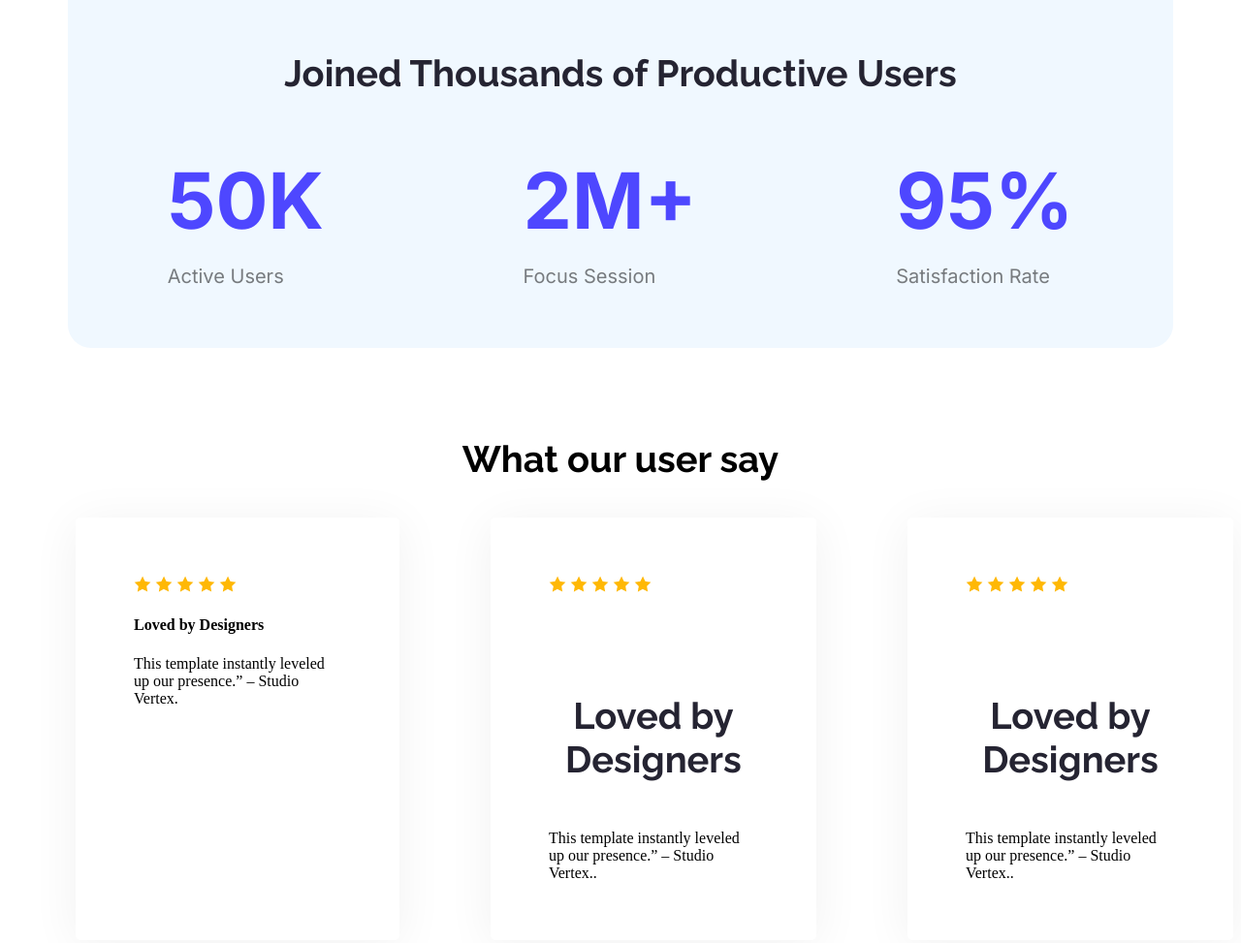
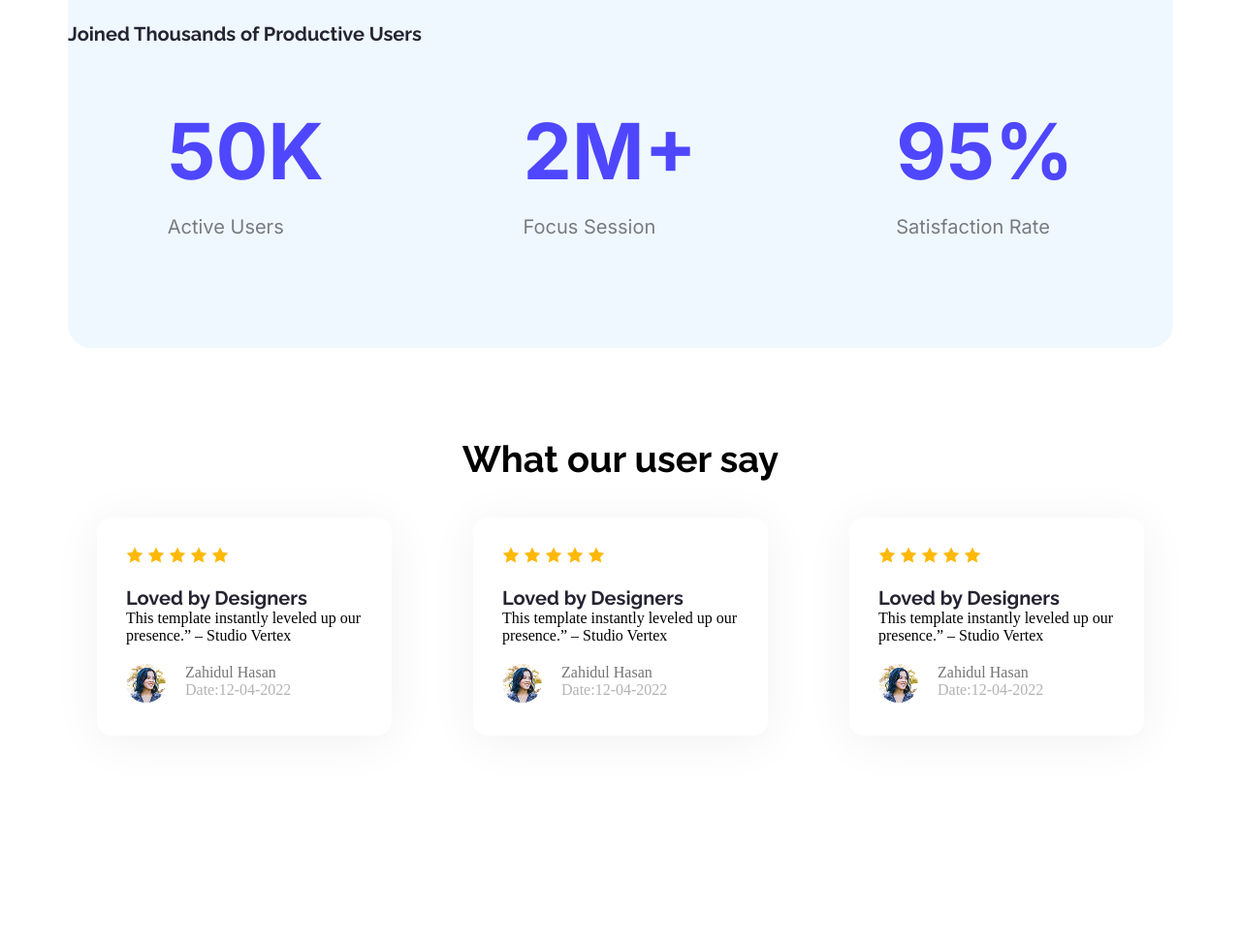
Before and after one commit to zahidulhasansakib/Assignment-no-1, a plain HTML site: page index.html in a window 1280 px wide. Shown: the part 1257-2230 px from the top of the page at 97% size. After the commit the page ends 2088 px from the top, so only its background shows below. Drawn offline with Linux system fonts and the light colour scheme.

Commit message:
add html and css code

```diff
--- a/index.html
+++ b/index.html
@@ -75,18 +75,44 @@
                      <img class="star" src="./Assets/icon-star.png" alt="">
 
 
-                     <h4 class="skill-title">Loved by Designers</h4>
-                    <user-description>This template instantly leveled up our presence.” – Studio Vertex.</user-description>
+                    <div class="user-title">Loved by Designers</div>
+                    <div class="description">This template instantly leveled up our presence.” – Studio Vertex</div>
+                    <div class="review-img">
+                        <div class="img">
+<img class="avatar" src="Assets/avatar.png" alt="">
+                        </div>
+
+                   <div class="letter">
+ <div class="rev-name">Zahidul Hasan</div>
+                    <div class="rev-date">Date:12-04-2022</div>
+                   </div>
+
                  </div>
+                  </div>
                  <div class="user">
+
                     <img class="star" src="./Assets/icon-star.png" alt="">
                      <img class="star" src="./Assets/icon-star.png" alt="">
                      <img class="star" src="./Assets/icon-star.png" alt="">
                      <img class="star" src="./Assets/icon-star.png" alt="">
                      <img class="star" src="./Assets/icon-star.png" alt="">
+                    <div class="card-star-title">
+                    <div class="user-title">Loved by Designers</div>
+                     <div class="description">This template instantly leveled up our  presence.” –  Studio Vertex</div>
 
-                    <h4 class="user-title">Loved by Designers</h4>
-                    <user-description>This template instantly leveled up our presence.” – Studio Vertex..</user-description>
+                     <div class="review-img">
+   <div class="img">
+                    <img class="avatar" src="Assets/avatar.png" alt="">
+                        </div>
+                         <div class="letter">
+ <div class="rev-name">Zahidul Hasan</div>
+                    <div class="rev-date">Date:12-04-2022</div>
+                   </div>
+                     </div>
+
+                    </div>
+
+
                  </div>
                  <div class="user">
                      <img class="star" src="./Assets/icon-star.png" alt="">
@@ -95,8 +121,20 @@
                      <img class="star" src="./Assets/icon-star.png" alt="">
                      <img class="star" src="./Assets/icon-star.png" alt="">
 
-                    <h4 class="user-title">Loved by Designers</h4>
-                    <user-description>This template instantly leveled up our presence.” – Studio Vertex..</user-description>
+                     <div class="user-title">Loved by Designers</div>
+                    <!-- <user-description>This template instantly leveled up our presence.” – Studio Vertex..</user-description> -->
+                     <div class="description">This template instantly leveled up our presence.” – Studio Vertex</div>
+   <div class="review-img">
+                        <div class="img">
+<img class="avatar" src="Assets/avatar.png" alt="">
+                        </div>
+
+                   <div class="letter">
+ <div class="rev-name">Zahidul Hasan</div>
+                    <div class="rev-date">Date:12-04-2022</div>
+                   </div>
+
+                   </div>
                  </div>
 
             </div>
--- a/style/style.css
+++ b/style/style.css
@@ -180,12 +180,19 @@
 
 }
 .user{
-    padding: 60px;
+    padding: 30px;
     box-shadow: 0px 6px 50px 0px rgba(0, 0, 0, 0.06);
-    border-radius: 5px;
+    border-radius: 15px;
     justify-content: space-around;
-    margin-left: 70px;
+    margin-left: 30px;
+    margin-right: 30px;
 
+
+}
+.users{
+    height:342px ;
+    width: 1140px;
+    margin: 0 auto;
 }
 .text-center{
     text-align: center;
@@ -195,3 +202,30 @@
     font-size: 38px;
     font-weight: 700;
 }
+.user-title{
+font-size: 20px;
+text-align: left;
+margin-top: 10px;
+margin: 0;
+padding: 0;
+margin-top: 20px;
+}
+.review-img{
+    display: flex;
+   margin-top: 20px;
+}
+.rev-name{
+    display: block;
+}
+.letter{
+    margin-left: 20px;
+}
+.rev-date{
+    color: #b3b3b3;
+}
+.rev-name{
+    color: #757575;
+}
+.avatar{
+    border-radius: 50%;
+}
```
